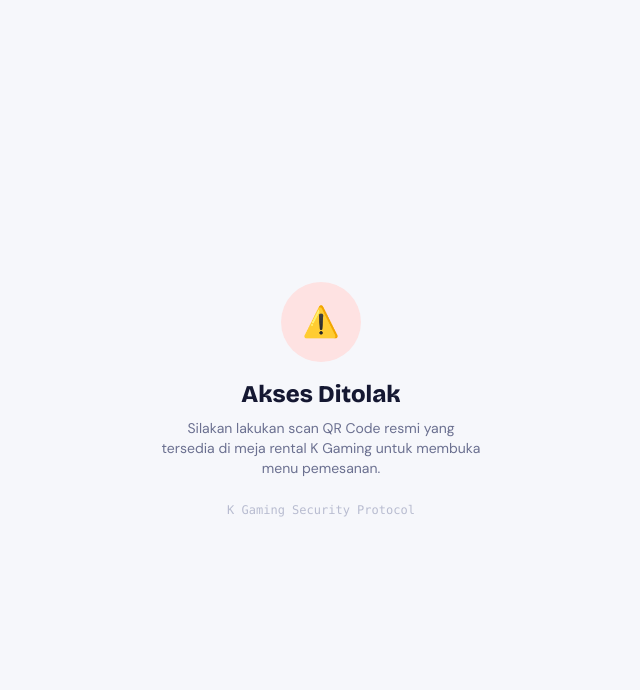
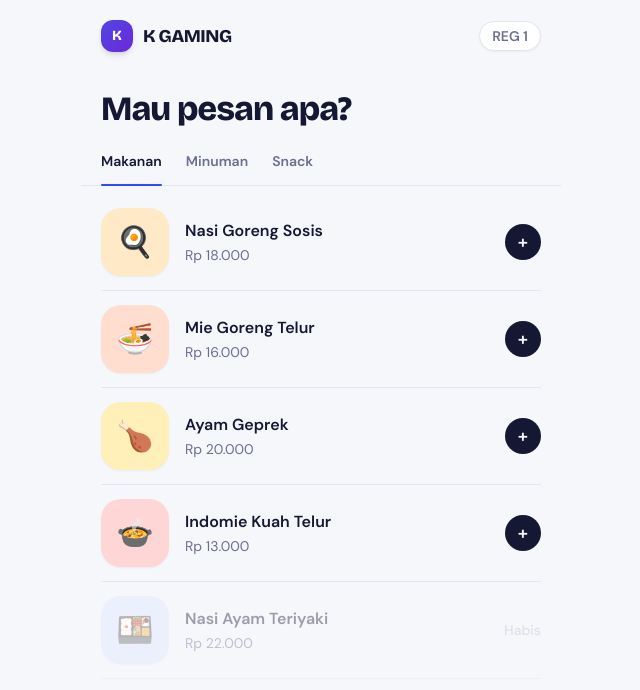
Before and after one commit to kabayy-sys/qr-project-Kgming-menu, a Next.js app: page / in a window 1280 px wide. Shown: the top 690 px of the page, without its empty margins (319-959 px from the left). Built offline with nearby package versions, Linux system fonts and the light colour scheme.

Commit message:
fix: handle root url access gracefully with default table fallback

```diff
--- a/app/page.tsx
+++ b/app/page.tsx
@@ -33,11 +33,12 @@ export default function CustomerMenu() {
         setTableId('INVALID');
       }
     } else {
-      setTableId(null);
+      // Default fallback jika dibuka tanpa param (biar tidak 404/blank)
+      setTableId('REG-1');
     }
   }, []);
 
-  if (tableId === null || tableId === 'INVALID') {
+  if (tableId === 'INVALID') {
     return (
       <div className="max-w-[480px] mx-auto min-h-screen bg-[var(--bg)] text-[var(--ink)] flex flex-col items-center justify-center p-6 text-center">
         <div className="w-20 h-20 bg-red-100 text-red-500 rounded-full grid place-items-center text-3xl mb-4 font-bricolage">
@@ -51,6 +52,8 @@ export default function CustomerMenu() {
       </div>
     );
   }
+
+  const activeTableDisplay = tableId || 'REG-1';
 
   const totalItems = Object.values(cart).reduce((a, b) => a + b, 0);
   const totalPrice = products.reduce((sum, p) => sum + (cart[p.id] || 0) * p.price, 0);
@@ -89,7 +92,7 @@ export default function CustomerMenu() {
       .map(p => `- ${cart[p.id]}x ${p.name}`)
       .join('\n');
 
-    const msg = `*PESANAN BARU - ${tableId.replace('-', ' ')}*\n${lines}\n${note ? 'Catatan: ' + note + '\n' : ''}Total: ${formatRp(totalPrice)}`;
+    const msg = `*PESANAN BARU - ${activeTableDisplay.replace('-', ' ')}*\n${lines}\n${note ? 'Catatan: ' + note + '\n' : ''}Total: ${formatRp(totalPrice)}`;
     window.open(`https://wa.me/${WA_NUMBER}?text=${encodeURIComponent(msg)}`, '_blank');
   };
 
@@ -105,7 +108,7 @@ export default function CustomerMenu() {
             <span className="font-extrabold text-lg tracking-tight font-bricolage">K GAMING</span>
           </div>
           <div className="text-sm font-semibold text-[var(--muted)] bg-[var(--surface)] px-3 py-1 rounded-full border border-[var(--line)] shadow-sm" id="tbl">
-            {tableId.replace('-', ' ')}
+            {activeTableDisplay.replace('-', ' ')}
           </div>
         </div>
         <h1 className="font-extrabold text-[34px] leading-tight tracking-tight font-bricolage mt-9">
```
